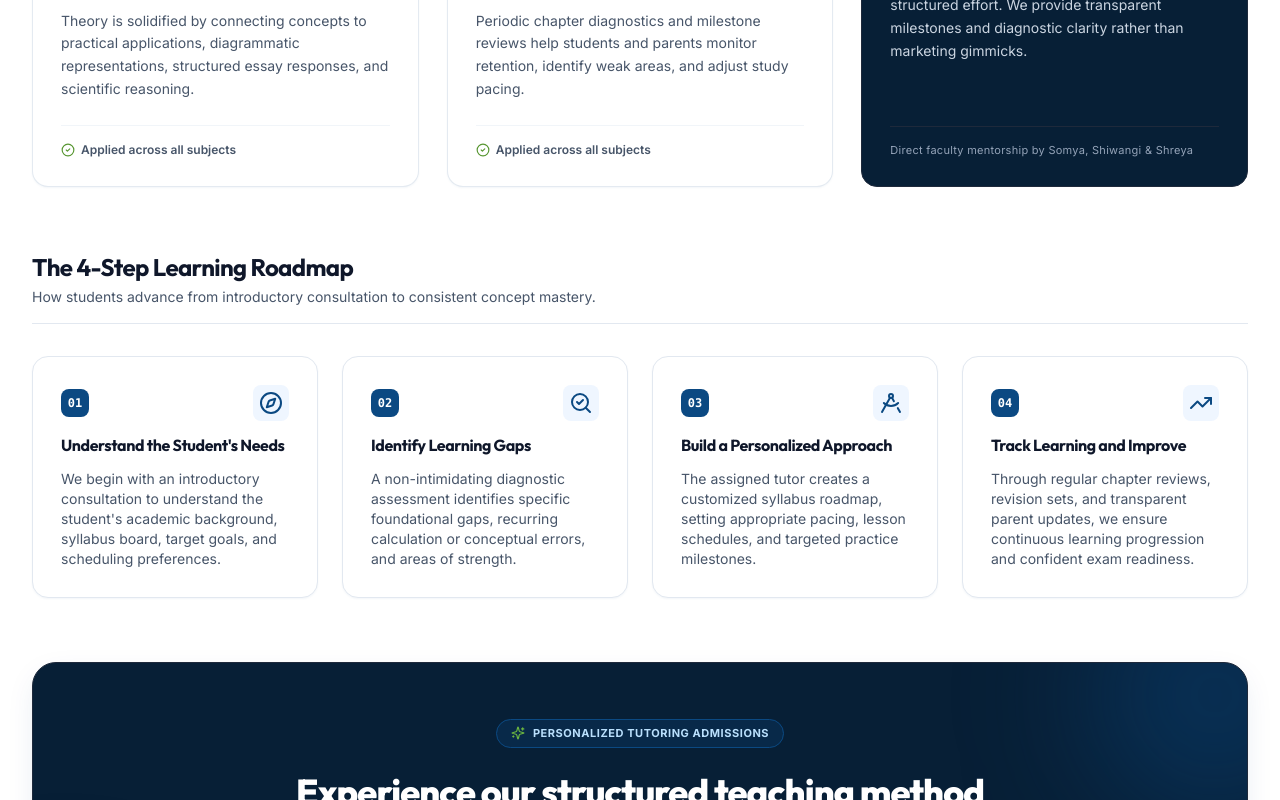
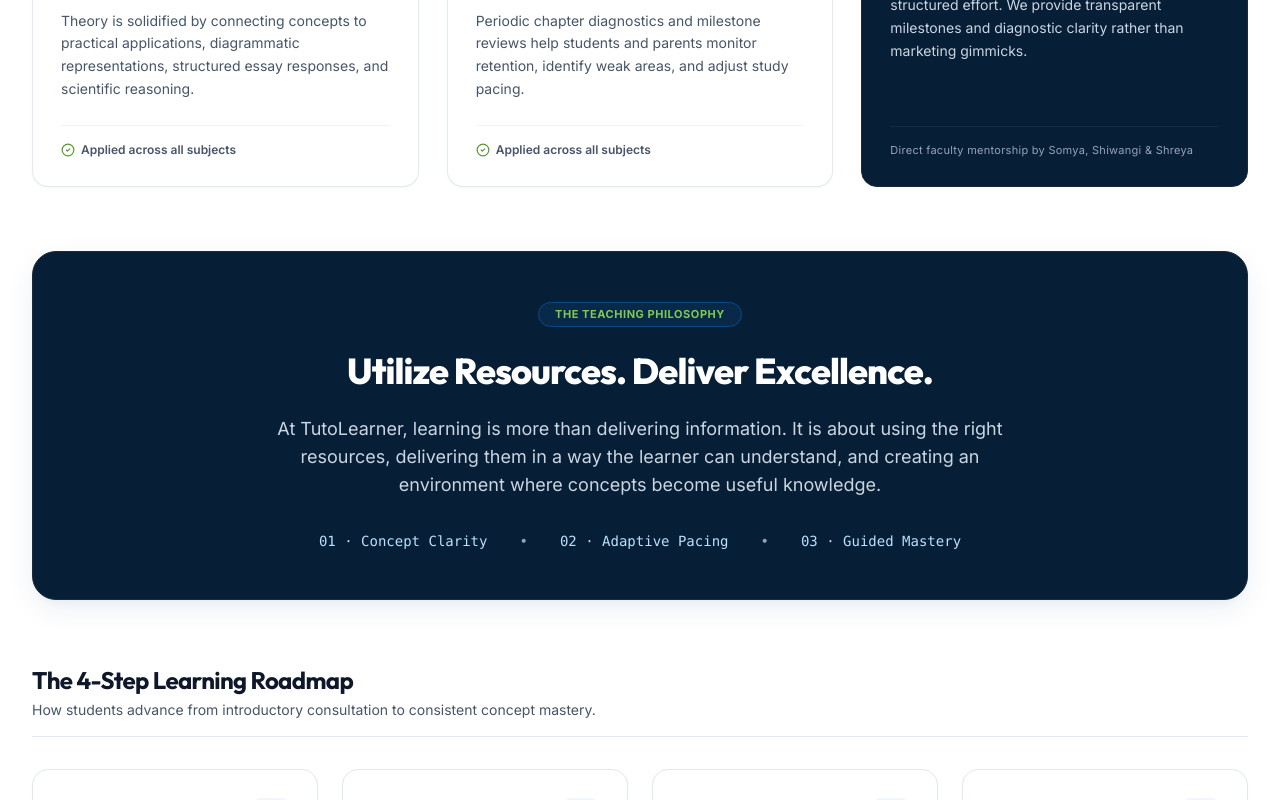
Before and after one commit to somyaranjan06/Tutolearner, a Next.js app: page /methodology in a window 1280 px wide. Shown: the part 1532-2332 px from the top of the page. Built offline with nearby package versions, Linux system fonts and the light colour scheme.

Commit message:
feat(homepage): move teaching philosophy section from homepage to /methodology

```diff
--- a/src/app/methodology/page.tsx
+++ b/src/app/methodology/page.tsx
@@ -203,6 +203,33 @@
           </div>
         </section>
 
+        {/* Teaching Philosophy Manifesto */}
+        <section className="rounded-3xl border border-slate-800 bg-[#071F36] p-8 sm:p-12 text-white shadow-lifted relative overflow-hidden text-center">
+          <div className="absolute top-1/2 left-1/2 -translate-x-1/2 -translate-y-1/2 h-80 w-80 rounded-full bg-[#0B4982]/30 blur-3xl -z-10" />
+
+          <div className="mx-auto max-w-3xl space-y-6">
+            <div className="inline-flex items-center gap-2 rounded-full bg-[#082949] border border-[#0B4982] px-4 py-1 text-2xs font-bold uppercase tracking-wider text-[#7ECB51]">
+              <span>The Teaching Philosophy</span>
+            </div>
+
+            <h2 className="font-heading text-2.5xl sm:text-3.5xl md:text-4xl font-extrabold tracking-tight text-white leading-tight">
+              Utilize Resources. Deliver Excellence.
+            </h2>
+
+            <p className="text-sm sm:text-base md:text-lg text-slate-300 leading-relaxed font-normal">
+              At TutoLearner, learning is more than delivering information. It is about using the right resources, delivering them in a way the learner can understand, and creating an environment where concepts become useful knowledge.
+            </p>
+
+            <div className="pt-2 flex flex-wrap items-center justify-center gap-4 sm:gap-8 text-xs sm:text-sm font-mono text-slate-300">
+              <span className="text-[#BAE0FD]">01 · Concept Clarity</span>
+              <span className="hidden sm:inline text-slate-400">•</span>
+              <span className="text-[#BAE0FD]">02 · Adaptive Pacing</span>
+              <span className="hidden sm:inline text-slate-400">•</span>
+              <span className="text-[#BAE0FD]">03 · Guided Mastery</span>
+            </div>
+          </div>
+        </section>
+
         {/* 4-Step Process Section */}
         <section className="space-y-8">
           <div className="border-b border-slate-200 pb-4">
--- a/src/app/page.tsx
+++ b/src/app/page.tsx
@@ -7,7 +7,6 @@
 import { TutorsSection } from "@/components/home/TutorsSection";
 import { LearningProcess } from "@/components/home/LearningProcess";
 import { LearningResources } from "@/components/home/LearningResources";
-import { TeachingPhilosophy } from "@/components/home/TeachingPhilosophy";
 import { FAQSection } from "@/components/home/FAQSection";
 import { AboutFounder } from "@/components/home/AboutFounder";
 import { FinalCTA } from "@/components/home/FinalCTA";
@@ -71,10 +70,7 @@
         {/* 7. Learning Resources (Coming Soon) */}
         <LearningResources />
 
-        {/* 8. Teaching Philosophy (Brand Manifesto) */}
-        <TeachingPhilosophy />
-
-        {/* 9. FAQ Section */}
+        {/* 8. FAQ Section */}
         <FAQSection />
 
         {/* 10. About the Founder (Somya Ranjan Naik) */}
```
